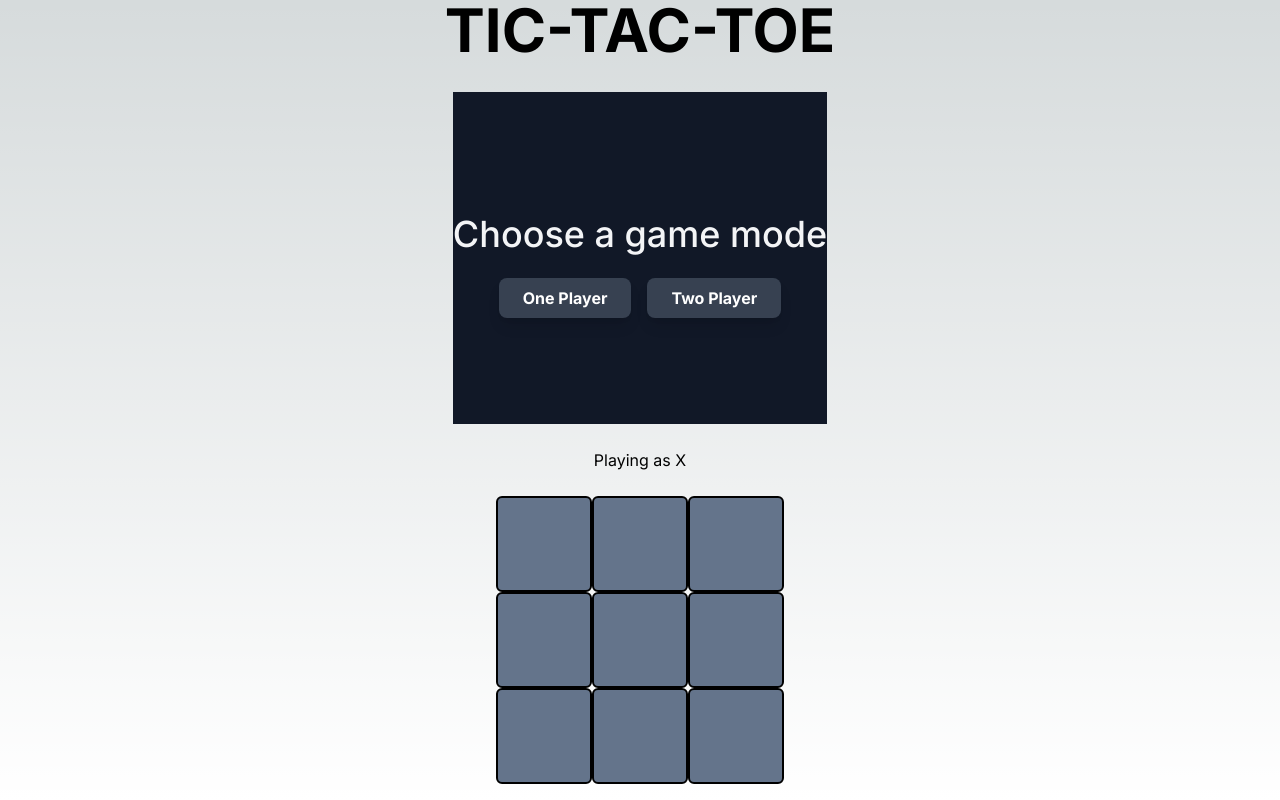
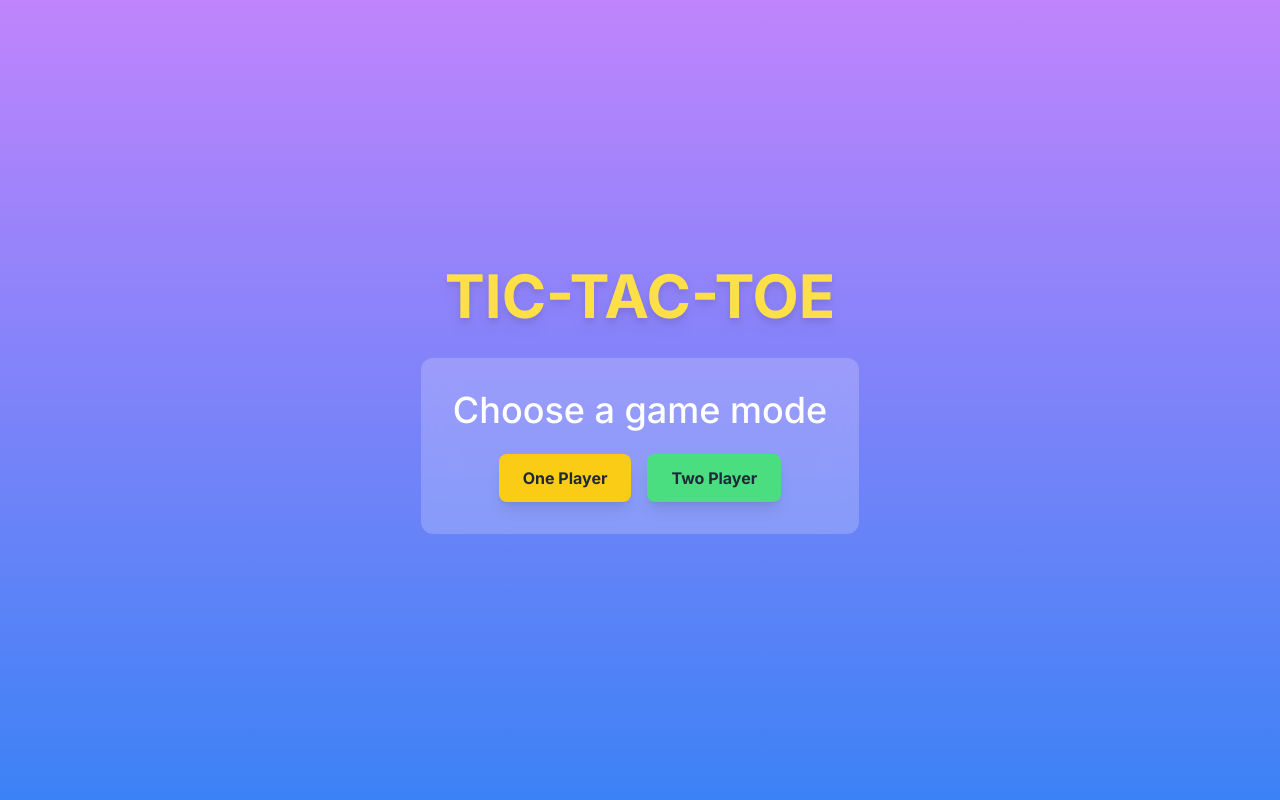
Before and after one commit to M-Sanjay12o52o/tic-tac-toe-nextjs, a Next.js app: page /game in a window 1280 px wide. Built offline with nearby package versions, Linux system fonts and the light colour scheme.

Commit message:
adding different styling

```diff
--- a/src/app/page.tsx
+++ b/src/app/page.tsx
@@ -1,9 +1,8 @@
 "use client";
 
 import { useGameMode } from '@/context/GameModeContext';
-import Link from 'next/link';
 import { useRouter } from 'next/navigation';
-import { FC, use } from 'react';
+import { FC } from 'react';
 
 interface PageProps { }
 
@@ -17,32 +16,28 @@ const Page: FC<PageProps> = () => {
   }
 
   return (
-    <div className="flex flex-col items-center justify-center h-screen bg-gray-100">
-      <h1 className="text-6xl font-bold mb-8 text-gray-800">TIC-TAC-TOE</h1>
-
-      {/* <Link href={"/game"} className='text-black'>Game</Link> */}
-
-      <h2 className="text-2xl font-bold mb-4 text-gray-700">Choose a game mode</h2>
-
-      <div className="flex space-x-4">
+    <div className="flex flex-col items-center justify-center min-h-screen bg-gradient-to-b from-purple-400 to-blue-500 text-white p-4">
+      <h1 className="text-6xl font-bold mb-8 text-yellow-300 drop-shadow-lg">TIC-TAC-TOE</h1>
+      <div className="bg-white bg-opacity-20 rounded-xl p-8 backdrop-filter backdrop-blur-lg">
+        <h2 className="text-4xl font-medium mb-6 text-white text-center">
+          Choose a game mode
+        </h2>
+        <div className="flex flex-col items-center justify-center space-y-4 sm:flex-row sm:space-y-0 sm:space-x-4">
           <button
-          className="bg-red-500 hover:bg-red-700 text-white
-           font-bold py-2 px-4 rounded shadow-lg transform hover:scale-105
-            transition-transform"
+            className="w-full sm:w-auto bg-yellow-400 hover:bg-yellow-500 text-gray-800 font-bold py-3 px-6 rounded-lg shadow-lg transform hover:scale-105 transition-all duration-200"
             onClick={() => handleGameModeSelection('onePlayer')}
           >
             One Player
           </button>
           <button
-          className="bg-blue-500 hover:bg-blue-700 text-white
-          font-bold py-2 px-4 rounded shadow-lg transform hover:scale-105
-           transition-transform"
+            className="w-full sm:w-auto bg-green-400 hover:bg-green-500 text-gray-800 font-bold py-3 px-6 rounded-lg shadow-lg transform hover:scale-105 transition-all duration-200"
             onClick={() => handleGameModeSelection('twoPlayer')}
           >
             Two Player
           </button>
         </div>
       </div>
+    </div>
   );
 }
 
--- a/src/components/TicTacToe.tsx
+++ b/src/components/TicTacToe.tsx
@@ -45,13 +45,16 @@ function TicTacToe({ gameMode }: { gameMode: string | null }) {
 
     const renderSquare = (index: number) => {
         return (
-            <div
+            <button
                 key={index}
-                className="rounded-md w-24 h-24 flex items-center justify-center border-2 border-black text-4xl bg-slate-500"
+                className={`w-24 h-24 text-4xl font-bold rounded-lg shadow-md transition-all duration-200
+                ${board[index] ? 'bg-gray-700' : 'bg-gray-200 hover:bg-gray-300'}
+                ${board[index] === 'X' ? 'text-red-500' : board[index] === 'O' ? 'text-blue-500' : 'text-transparent'}`}
                 onClick={() => handleClick(index)}
+                disabled={!!board[index] || !!calculateWinner(board)}
             >
                 {board[index]}
-            </div>
+            </button>
         );
     };
 
@@ -84,48 +87,60 @@ function TicTacToe({ gameMode }: { gameMode: string | null }) {
     const isTie = !winner && isBoardFull(board);
 
     return (
-        <div className="flex flex-col items-center justify-center h-screen">
-            <h1 className="text-6xl font-bold mb-8">TIC-TAC-TOE</h1>
+        <div className="flex flex-col items-center justify-center min-h-screen bg-gradient-to-b from-purple-400 to-blue-500 text-white p-4">
+            <h1 className="text-6xl font-bold mb-8 text-yellow-300 drop-shadow-lg">TIC-TAC-TOE</h1>
             {!gameMode ? (
-                <div className="flex flex-col items-center justify-center h-screen bg-gray-900">
-                    <h3 className="text-4xl font-medium mt-4 mb-6 text-gray-100">
+                <div className="flex flex-col items-center justify-center bg-white bg-opacity-20 rounded-xl p-8 backdrop-filter backdrop-blur-lg">
+                    <h3 className="text-4xl font-medium mb-6 text-white">
                         Choose a game mode
                     </h3>
                     <div className="flex space-x-4">
                         <button
-                            onClick={handleGameModeSelection.bind(null, "One Player")}
-                            className="bg-gray-700 hover:bg-gray-600 text-white font-bold py-2 px-6 rounded-lg shadow-lg transform hover:scale-105 transition-transform"
+                            onClick={() => handleGameModeSelection("One Player")}
+                            className="bg-yellow-400 hover:bg-yellow-500 text-gray-800 font-bold py-3 px-6 rounded-lg shadow-lg transform hover:scale-105 transition-all duration-200"
                         >
                             One Player
                         </button>
                         <button
-                            onClick={handleGameModeSelection.bind(null, "Two Player")}
-                            className="bg-gray-700 hover:bg-gray-600 text-white font-bold py-2 px-6 rounded-lg shadow-lg transform hover:scale-105 transition-transform"
+                            onClick={() => handleGameModeSelection("Two Player")}
+                            className="bg-green-400 hover:bg-green-500 text-gray-800 font-bold py-3 px-6 rounded-lg shadow-lg transform hover:scale-105 transition-all duration-200"
                         >
                             Two Player
                         </button>
                     </div>
                 </div>
-
             ) : (
-                <h2 className="text-2xl font-bold mb-4 text-gray-700">Game mode: {gameMode}</h2>
+                <>
+                    <h2 className="text-2xl font-bold mb-4 text-white">Game mode: {gameMode}</h2>
+                    <h3 className="text-xl mb-4">Playing as <span className={`font-bold ${isXNext ? 'text-red-500' : 'text-blue-500'}`}>{isXNext ? "X" : "O"}</span></h3>
+                    <div className="grid grid-cols-3 gap-2 bg-white bg-opacity-20 p-4 rounded-xl backdrop-filter backdrop-blur-lg">
+                        {Array.from({ length: 9 }).map((_, index) => renderSquare(index))}
+                    </div>
+                    {(winner || isTie) && (
+                        <div className="mt-8 text-center bg-white bg-opacity-20 p-4 rounded-xl backdrop-filter backdrop-blur-lg">
+                            {winner && (
+                                <h2 className="text-4xl font-bold text-yellow-300">
+                                    Winner: <span className={`${winner === 'X' ? 'text-red-500' : 'text-blue-500'}`}>{winner}</span>
+                                </h2>
+                            )}
+                            {isTie && (
+                                <h2 className="text-4xl font-bold text-yellow-300">
+                                    It's a Tie!
+                                </h2>
+                            )}
+                            <button
+                                onClick={() => {
+                                    setBoard(Array(9).fill(null));
+                                    setIsXNext(true);
+                                }}
+                                className="mt-4 bg-indigo-500 hover:bg-indigo-600 text-white font-bold py-2 px-4 rounded-lg shadow-lg transform hover:scale-105 transition-all duration-200"
+                            >
+                                Play Again
+                            </button>
+                        </div>
+                    )}
+                </>
             )}
-            <br />
-            <h3>Playing as {isXNext ? "X" : "O"}</h3>
-            <br />
-            <div className="grid grid-cols-3 gap-0">
-                {Array.from({ length: 9 }).map((_, index) => renderSquare(index))}
-            </div>
-            {winner && (
-                <h2 className="text-4xl font-bold mt-4">
-                    Winner: {winner}
-                </h2>
-            )}
-            {
-                <h2 className="text-4xl font-bold mt-4">
-                    {isTie ? "It's a Tie" : ""}
-                </h2>
-            }
         </div>
     );
 }
```
Lines whose indentation alone changed are shown as unchanged.
